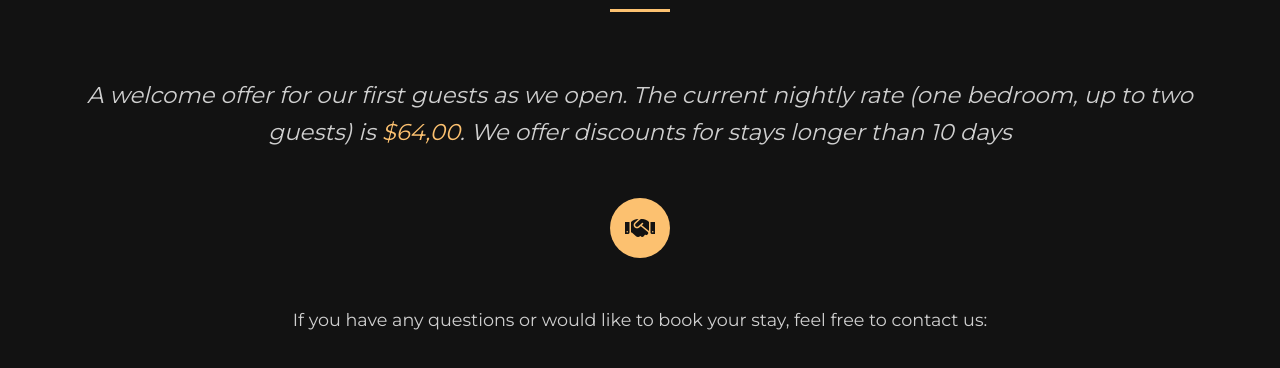
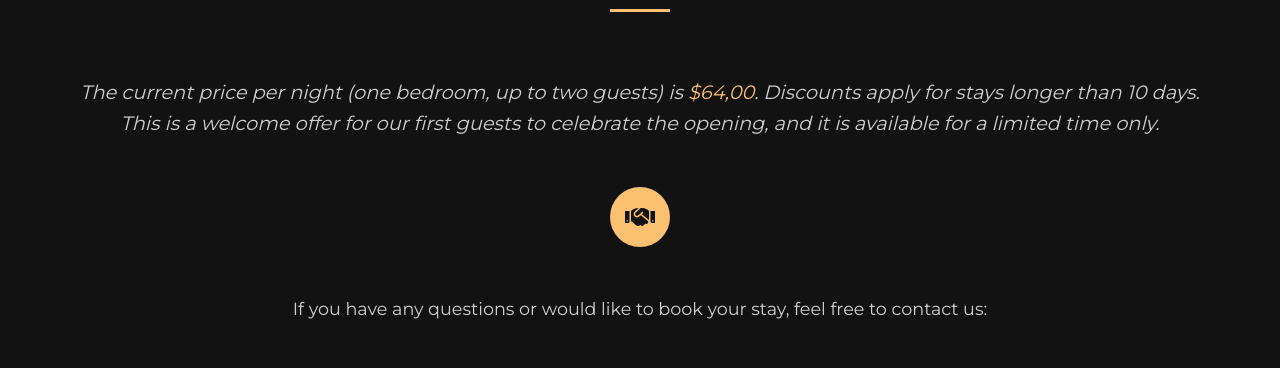
Before and after one commit to AyantaBali/Ayanta-site, a plain HTML site: page Ayanta Final.html in a window 1280 px wide. Shown: the part 7580-7948 px from the top of the page. Drawn offline with nearby package versions, Linux system fonts and the light colour scheme.

Commit message:
Update Ayanta Final.html

```diff
--- a/Ayanta Final.html
+++ b/Ayanta Final.html
@@ -2074,7 +2074,7 @@ html[lang="de"] [data-translate="hero-title"] {
 
         <!-- Contact Section -->
         <div class="contact-intro">
-            <p data-translate="contact-subtitle0"><span style=" font-size: 1.3em; font-style: italic;">Powitalna oferta dla pierwszych gości z okazji otwarcia. Aktualna cena pobytu za dobę (jedna sypialnia, do dwóch osób) to <span style="color: #fcc170;">230,00 zł</span>. Cena podlega zniżkom przy pobycie dłuższym, niż 10 dni</span></p>
+            <p data-translate="contact-subtitle0"><span style=" font-size: 1.1em; font-style: italic;">Aktualna cena pobytu za dobę (jedna sypialnia, do dwóch osób) to <span style="color: #fcc170;">230,00 zł</span>. Cena podlega zniżkom przy pobycie dłuższym, niż 10 dni. To powitalna oferta dla pierwszych gości z okazji otwarcia i jej czas jest ograniczony.</span></p>
             <div class="contact-icon" style="text-align: center; float: none !important; margin: 20px auto;">
                     <i class="fas fa-handshake"></i>
                 </div>
@@ -2542,7 +2542,7 @@ class LanguageTranslator {
                 'karangasem': 'Karangasem',
                 '': '',
                 'contact-title': 'Kontakt',
-                'contact-subtitle0': '<span style=" font-size: 1.3em; font-style: italic;">Powitalna oferta dla pierwszych gości z okazji otwarcia. Aktualna cena pobytu za dobę (jedna sypialnia, do dwóch osób) to <span style="color: #fcc170;">230,00 zł</span>. Cena podlega zniżkom przy pobycie dłuższym, niż 10 dni</span>',
+                'contact-subtitle0': '<span style=" font-size: 1.1em; font-style: italic;">Aktualna cena pobytu za dobę (jedna sypialnia, do dwóch osób) to <span style="color: #fcc170;">230,00 zł</span>. Cena podlega zniżkom przy pobycie dłuższym, niż 10 dni. To powitalna oferta dla pierwszych gości z okazji otwarcia i jej czas jest ograniczony.</span>',
                 'contact-subtitle1': 'Jeśli masz pytania lub chcesz zarezerwować pobyt, skontaktuj się z nami przez:',
                 'contact-subtitle2': 'Lub skorzystaj z formularza:',
                 'contact-formcheckin': 'Data przyjazdu',
@@ -2624,7 +2624,7 @@ class LanguageTranslator {
                 'karangasem': 'Karangasem',
                 '': '',
                 'contact-title': 'Contact',
-                'contact-subtitle0': '<span style=" font-size: 1.3em; font-style: italic;">A welcome offer for our first guests as we open. The current nightly rate (one bedroom, up to two guests) is <span style="color: #fcc170;">$64,00</span>. We offer discounts for stays longer than 10 days</span>',
+                'contact-subtitle0': '<span style=" font-size: 1.1em; font-style: italic;">The current price per night (one bedroom, up to two guests) is <span style="color: #fcc170;">$64,00</span>. Discounts apply for stays longer than 10 days. This is a welcome offer for our first guests to celebrate the opening, and it is available for a limited time only.</span>',
                 'contact-subtitle1': 'If you have any questions or would like to book your stay, feel free to contact us:',
                 'contact-subtitle2': 'Or fill out the form below:',
                 'contact-formcheckin': 'Check-in date',
@@ -2706,7 +2706,7 @@ class LanguageTranslator {
                 'karangasem': 'Karangasem',
                 '': '',
                 'contact-title': 'Kontakt',
-                'contact-subtitle0': '<span style=" font-size: 1.3em; font-style: italic;">Ein Willkommensangebot für unsere ersten Gäste zur Eröffnung. Der aktuelle Preis pro Nacht (ein Schlafzimmer, bis zu zwei Personen) beträgt <span style="color: #fcc170;">55€</span>. Bei Aufenthalten von mehr als 10 Tagen gewähren wir Rabatte</span>',
+                'contact-subtitle0': '<span style=" font-size: 1.1em; font-style: italic;">Der aktuelle Preis pro Nacht (ein Schlafzimmer, bis zu zwei Personen) beträgt <span style="color: #fcc170;">55,00 €</span>. Bei Aufenthalten von mehr als 10 Tagen gelten Rabatte. Dies ist ein Willkommensangebot für unsere ersten Gäste zur Eröffnung und gilt nur für einen begrenzten Zeitraum.</span>',
                 'contact-subtitle1': 'Du hast Fragen oder möchtest buchen? Kontaktiere uns direkt:',
                 'contact-subtitle2': 'Oder nutze das Anfrageformular:',
                 'contact-formcheckin': 'Anreisedatum',
```
